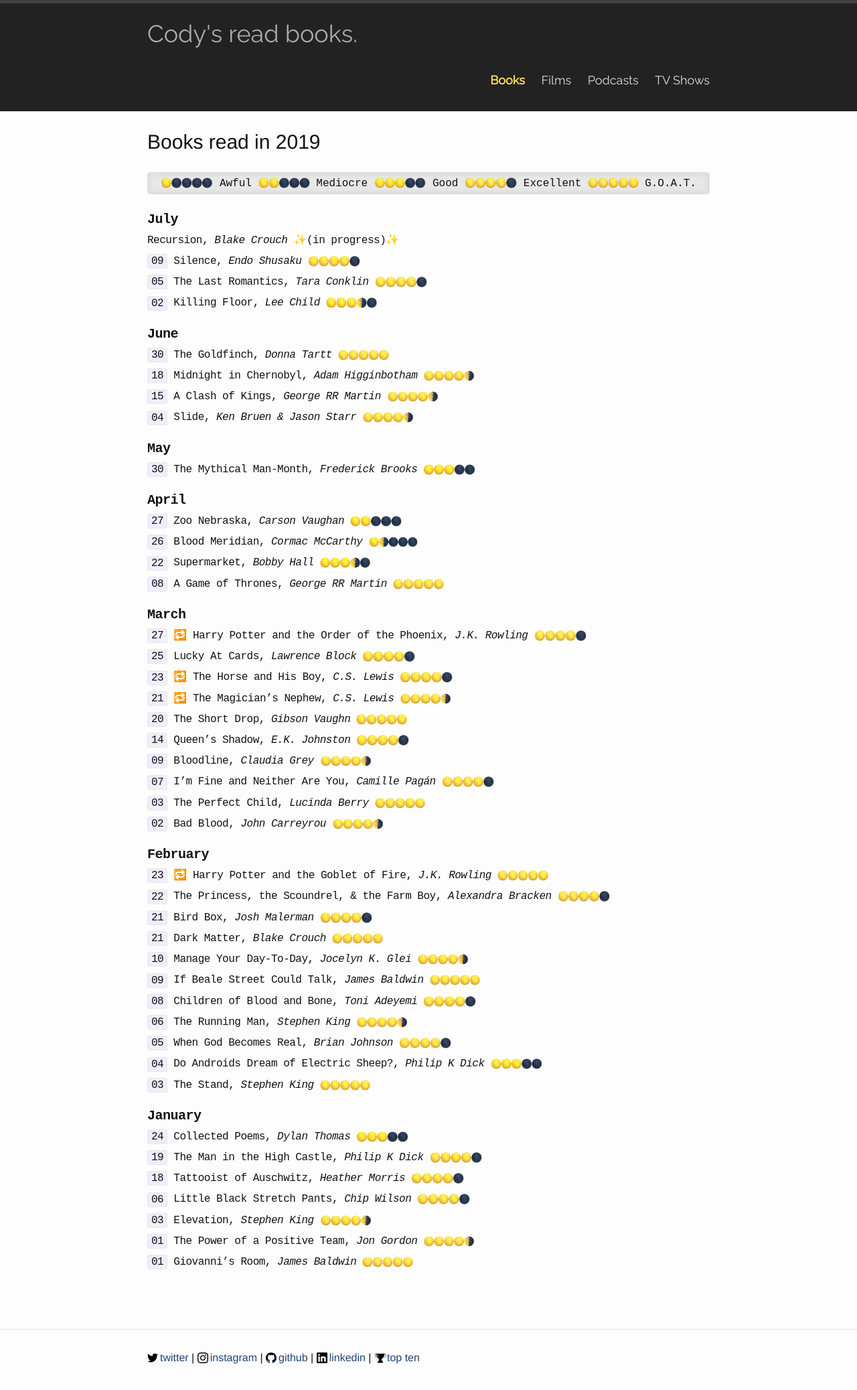
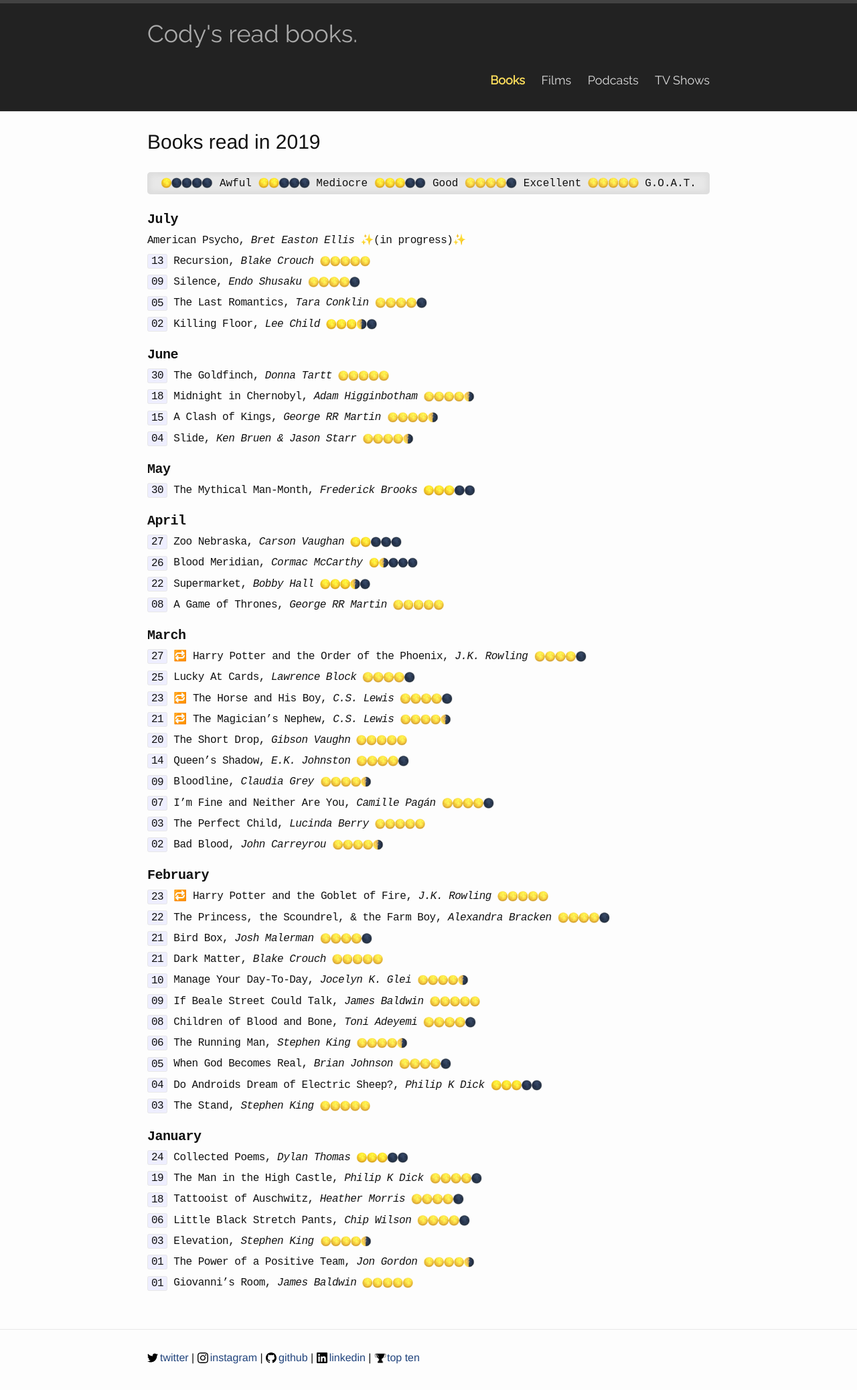
Before and after one commit to codydalerodgers/personal-blog, a Jekyll site: the page built from _books/2019.md, in a window 1280 px wide. Shown: the top 2075 px of the page at 67% size. Built offline with Jekyll 4.4.1, drawn with Linux system fonts in a browser that asks for light colours.

Commit message:
New entries

```diff
--- a/_books/2019.md
+++ b/_books/2019.md
@@ -4,7 +4,9 @@
 title: Books read in 2019
 ---
 ## July
-Recursion, _Blake Crouch_ {{ site.inprogress }}
+American Psycho, _Bret Easton Ellis_ {{ site.inprogress }}
+
+`13` Recursion, _Blake Crouch_ {{ site.five }}
 
 `09` Silence, _Endo Shusaku_ {{ site.four }}
 
```
Also changed, not shown: _films/2019.md (+1 -1 lines), _shows/2019.md (+2 -2 lines).
